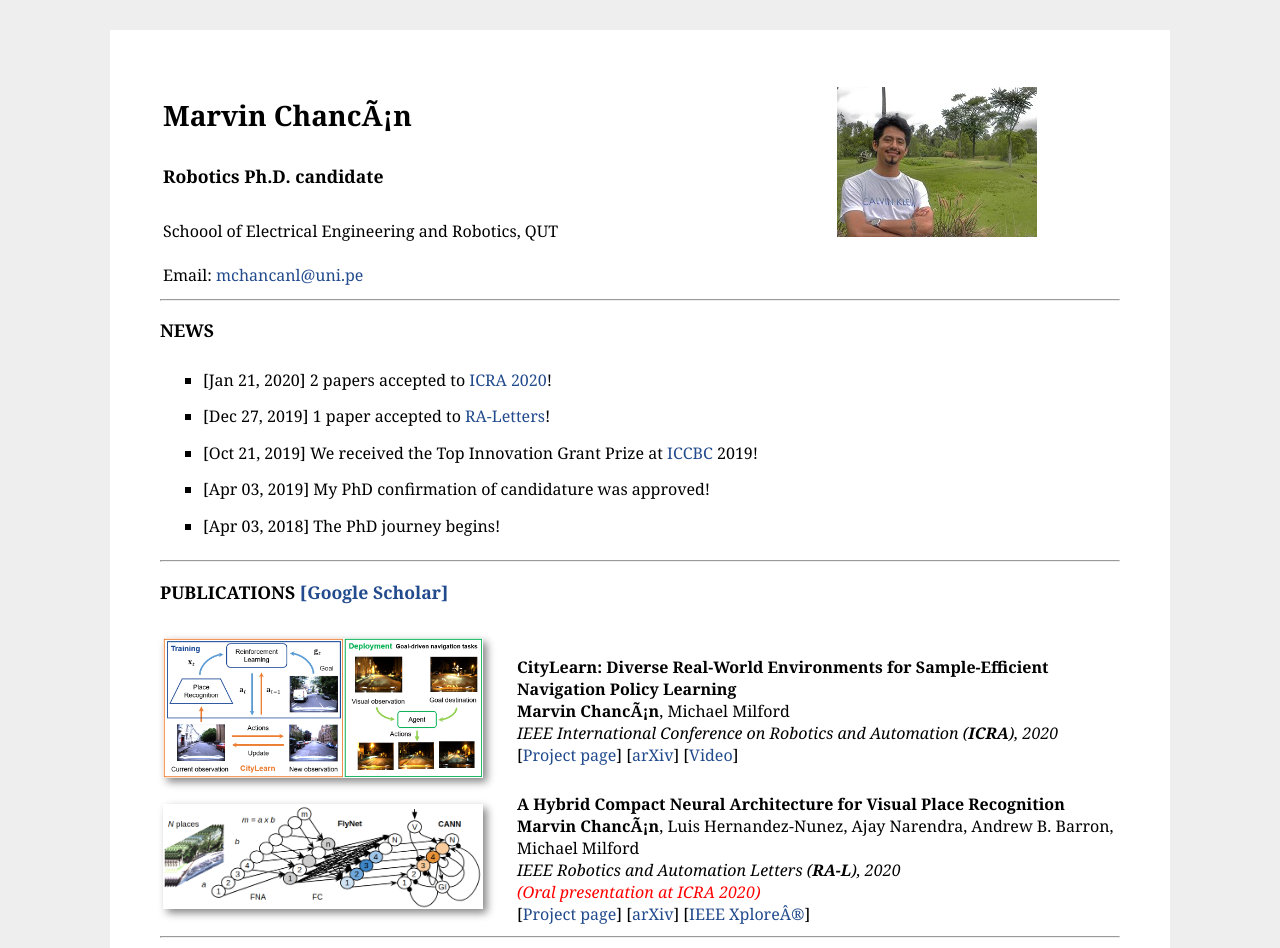
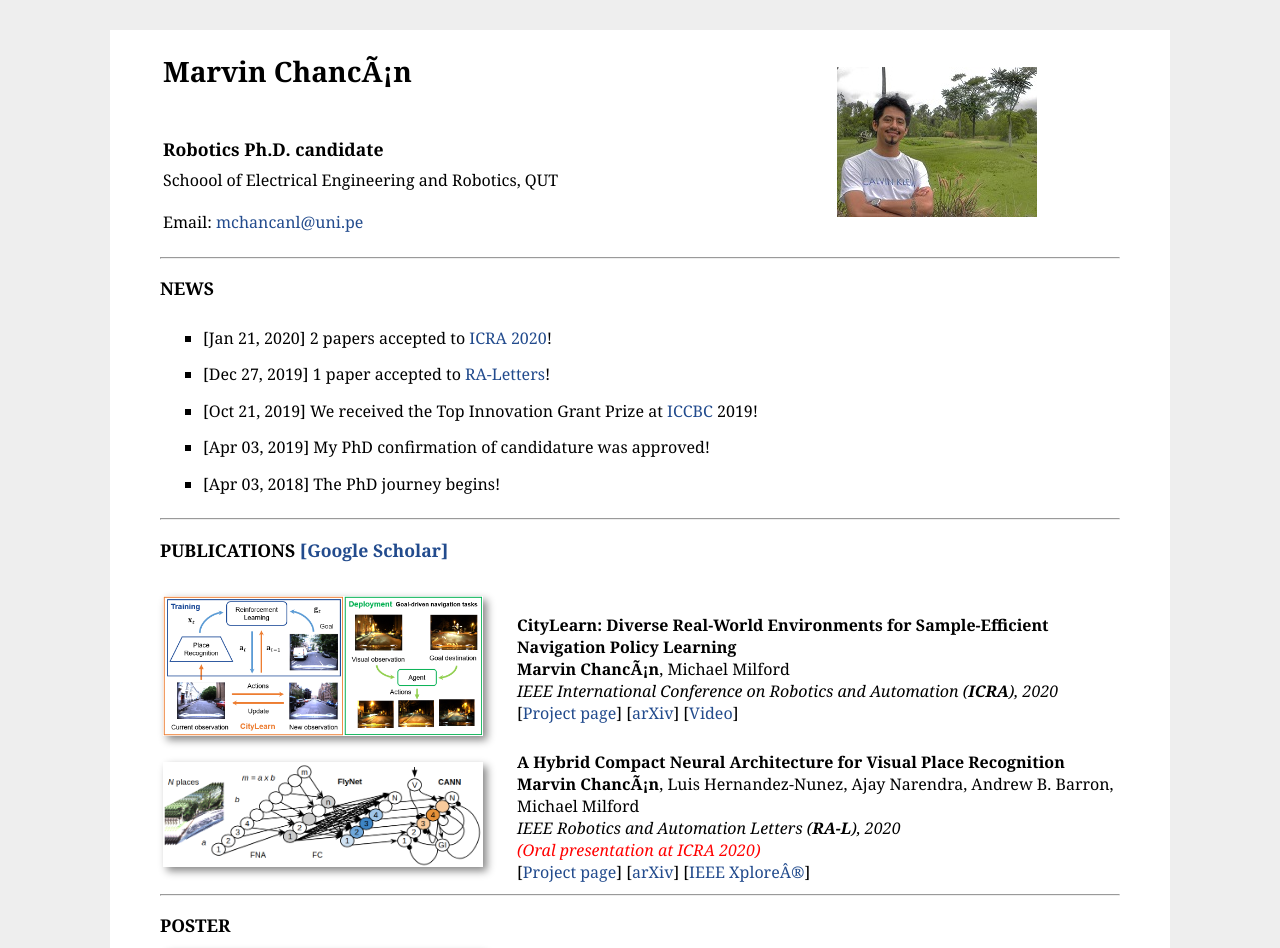
Before and after one commit to mchancan/mchancan.github.io, a Jekyll site: the page built from index.html, in a window 1280 px wide. Shown: the top 948 px of the page. Built offline with Jekyll 4.4.1, drawn with Linux system fonts in a browser that asks for light colours; grey boxes are pictures that could not be loaded.

Commit message:
Update index.html

```diff
--- a/index.html
+++ b/index.html
@@ -7,25 +7,24 @@ title: MV
 	<tbody>
 		<tr>
 			<td width="670">
-				<br>
-				<br>
 				<div id="toptitle">
-					<h1>Marvin Chancán</h1>
+					<h1>Marvin Chancán<h1>
 				</div>
 
 				<h3>Robotics Ph.D. candidate</h3>
-					<br>
-					Schoool of Electrical Engineering and Robotics, QUT <br>
-					<br>
-					Email: <a href="mailto:mchancanl@uni.pe">mchancanl@uni.pe</a><br>
+				<p>
+					Schoool of Electrical Engineering and Robotics, QUT </br>
+					</br>
+					Email: <a href="mailto:mchancanl@uni.pe">mchancanl@uni.pe</a>
 				<!--<a href="https://github.com/mchancan">[GitHub]</a>
 				<a href="https://twitter.com/mchancan">[Twitter]</a>-->
+				</p>
 			</td>
 			<td>
-				<img padding="0px 20px 15px 0px" src="images/mc.jpg"  width="200" height="inherit" border="1px" alt="">
+				<img padding="0px 20px 15px 0px" src="images/mc.jpg"  width="200" height="inherit" border="1px" alt=""></br>
 			</td>
-		</tr><tr>
-	</tr></tbody>
+		</tr>
+	</tbody>
 </table>
 
 <hr>
```
